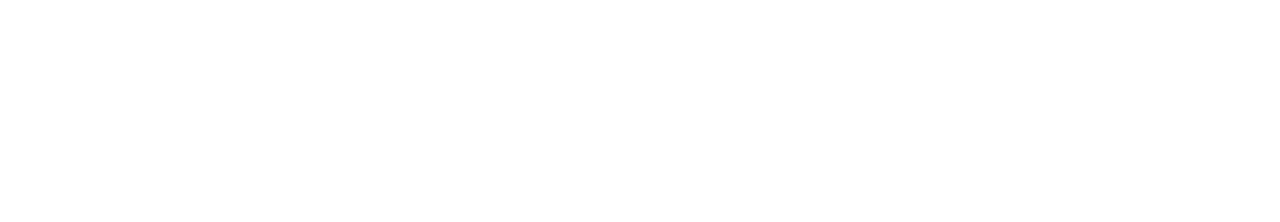
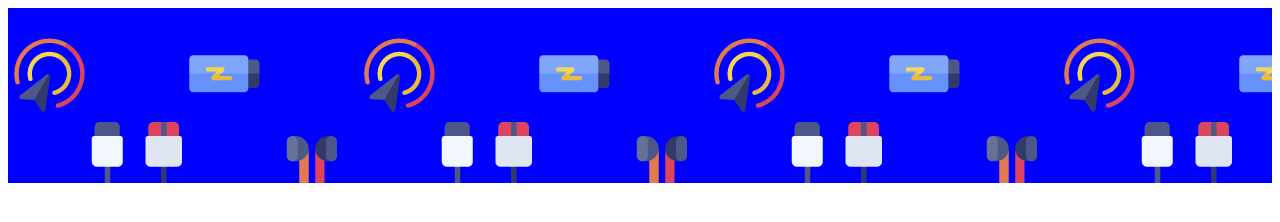
Before and after one commit to Gaki13/html-css-booleaner, a plain HTML site: page index.html in a window 1280 px wide. Drawn offline with Linux system fonts and the light colour scheme.

Commit message:
Realizzazione header

```diff
--- a/css/style.css
+++ b/css/style.css
@@ -0,0 +1,6 @@
+.Titolo{
+    background-image: url("../img/pattern.png");
+    background-color: blue;
+    height: 175px;
+    width: 100%;
+}
--- a/index.html
+++ b/index.html
@@ -4,12 +4,17 @@
         <meta charset="UTF-8">
         <meta http-equiv="X-UA-Compatible" content="IE=edge">
         <meta name="viewport" content="width=device-width, initial-scale=1.0">
-        <title>Document</title>
+        <title>The booleaner</title>
         <link rel="stylesheet" href="css/style.css">
     </head>
     <body>
         <header>
             <!-- pattern con titolo  -->
+
+            <div class="Titolo">
+
+
+            </div>
         </header>
         <main>
             <!-- articolo -->
```
Also changed, not shown: img/logo.svg (added).
